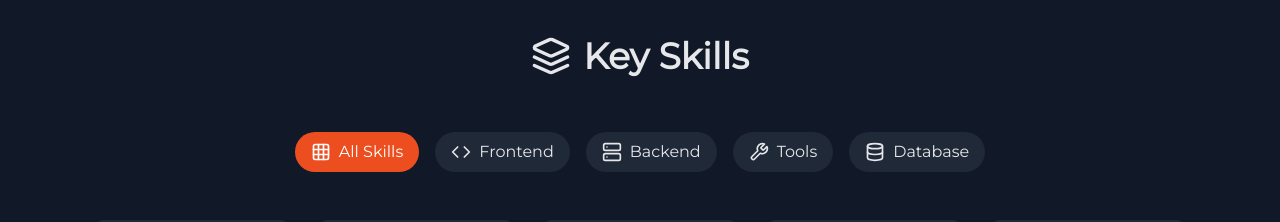
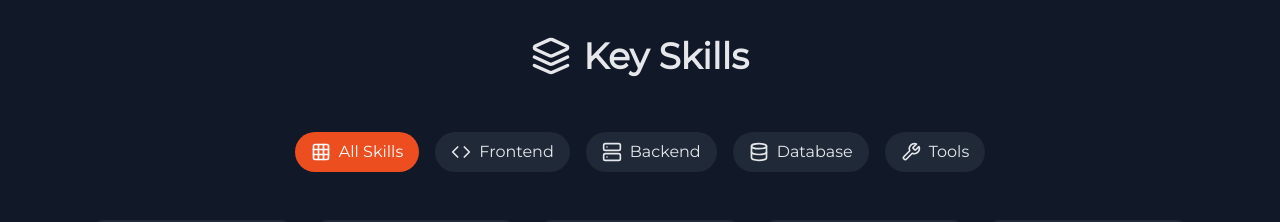
Before and after one commit to IamHamzaAziz/mern-portfolio, a React (Vite) app in the folder frontend/: page / in a window 1280 px wide. Shown: the part 1480-1702 px from the top of the page. Built offline with nearby package versions, Linux system fonts and the light colour scheme.

Commit message:
chore: reorder databases in skills

```diff
--- a/frontend/src/sections/Skills.jsx
+++ b/frontend/src/sections/Skills.jsx
@@ -33,8 +33,8 @@ const Skills = () => {
     { id: 'all', name: 'All Skills', icon: LuGrid3X3 },
     { id: 'frontend', name: 'Frontend', icon: LuCode },
     { id: 'backend', name: 'Backend', icon: LuServer },
+    { id: 'database', name: 'Database', icon: LuDatabase },
     { id: 'tools', name: 'Tools', icon: LuWrench },
-    { id: 'database', name: 'Database', icon: LuDatabase },
   ]
 
   const getFilteredSkills = () => {
```
